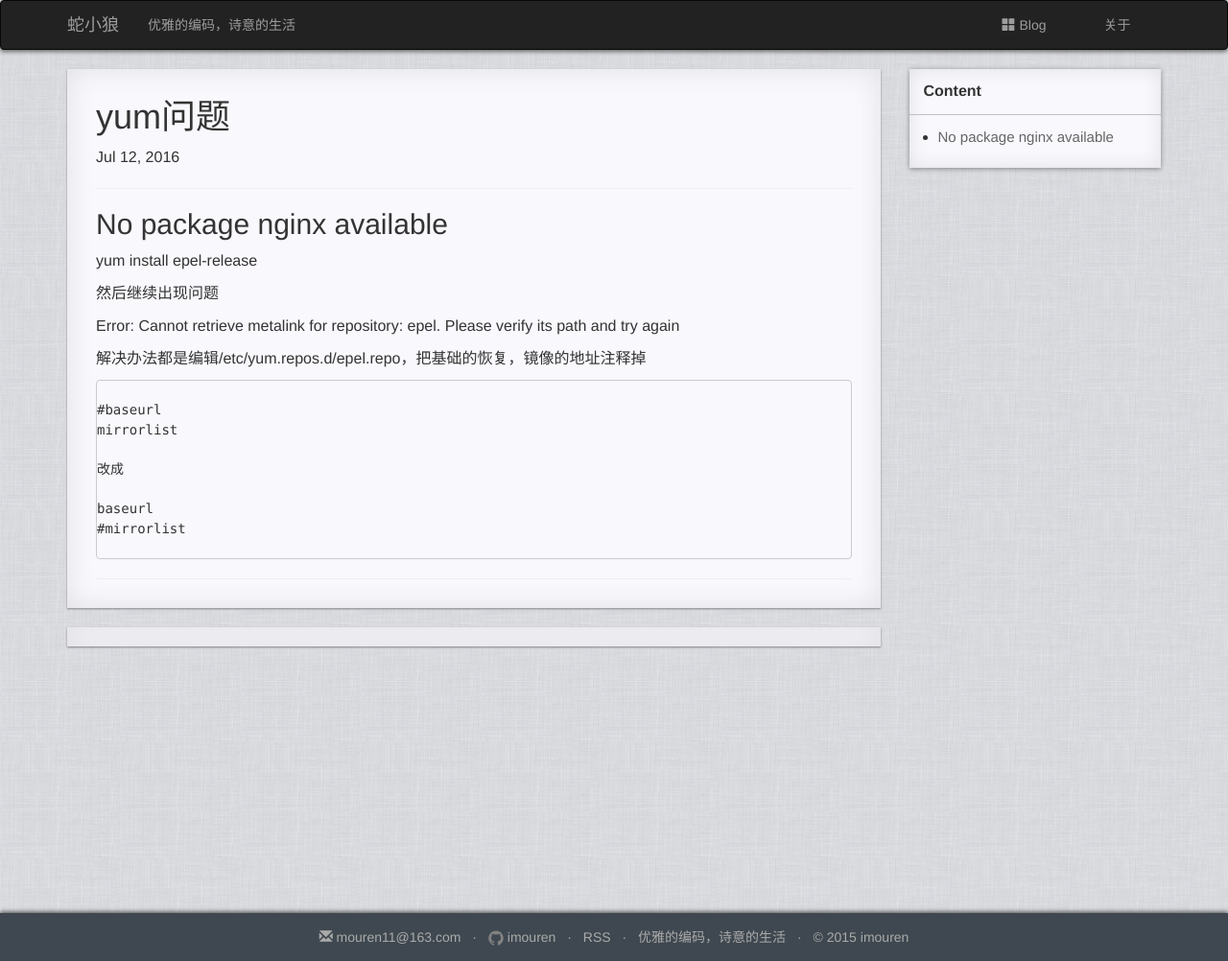
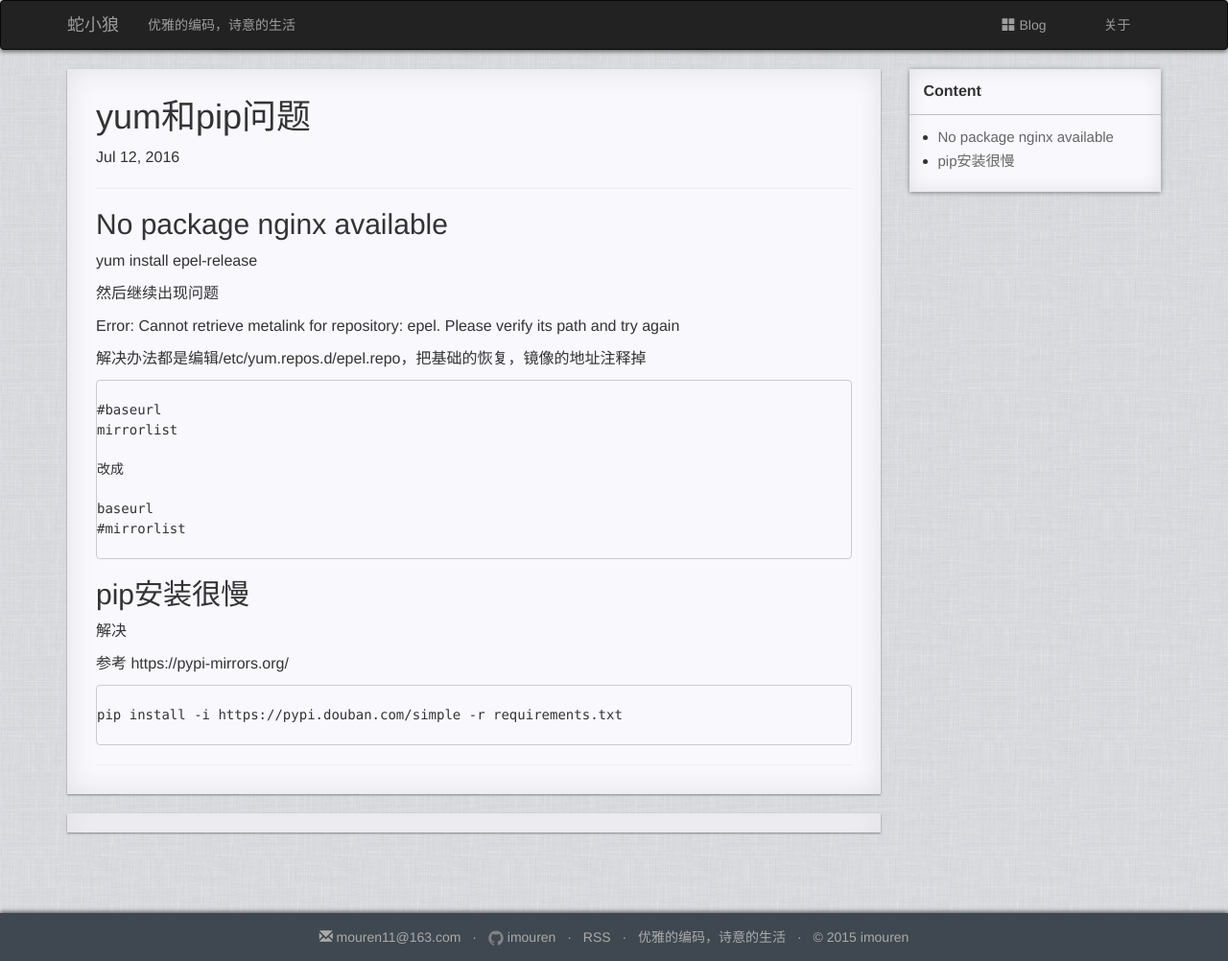
Before and after one commit to imouren/imouren.github.io, a Jekyll site: the page built from _posts/2016-07-12-yum_pip.md, in a window 1280 px wide. Shown: the whole page at 96% size. Built offline with Jekyll 4.4.1, drawn with Linux system fonts in a browser that asks for light colours; nearby versions of some CDN libraries; comment, search, counter and statistics services are not loaded; a style sheet for code colours, icons or effects is not loaded.

Commit message:
add more

````diff
--- a/_posts/2016-07-12-yum.md
+++ b/_posts/2016-07-12-yum_pip.md
@@ -1,6 +1,6 @@
 ---
 layout: post
-title:  "yum问题"
+title:  "yum和pip问题"
 date:   2016-07-12 09:05:31
 categories: linux
 tags: linux
@@ -30,3 +30,16 @@ baseurl
 #mirrorlist
 
 ```
+
+
+## pip安装很慢
+
+解决
+
+参考 https://pypi-mirrors.org/
+
+```python
+
+pip install -i https://pypi.douban.com/simple -r requirements.txt
+
+```
````
Also changed, not shown: _posts/2015-09-03-python_datime_str.md (added, +38 -0 lines).
